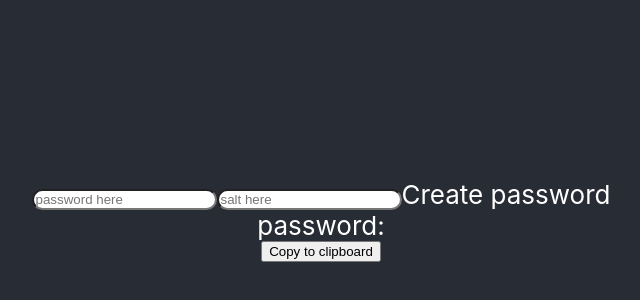
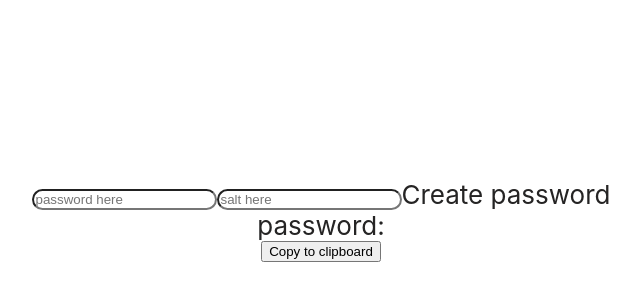
Before and after one commit to vglampard/better-password, a React (Create React App) app: page / in a window 1280 px wide. Shown: the part 180-480 px from the top of the page, without its empty margins (319-959 px from the left). Built offline with nearby package versions, Linux system fonts and the light colour scheme.

Commit message:
tweaked readme

```diff
--- a/src/App.css
+++ b/src/App.css
@@ -3,14 +3,14 @@
 }
 
 .App-header {
-  background-color: #282c34;
+  background-color: #ffffff;
   min-height: 100vh;
   display: flex;
   flex-direction: column;
   align-items: center;
   justify-content: center;
   font-size: calc(10px + 2vmin);
-  color: white;
+  color: rgb(37, 36, 36);
 }
 
 input{
```
Also changed, not shown: 1 other file (tests, documents, lock files or other folders).
